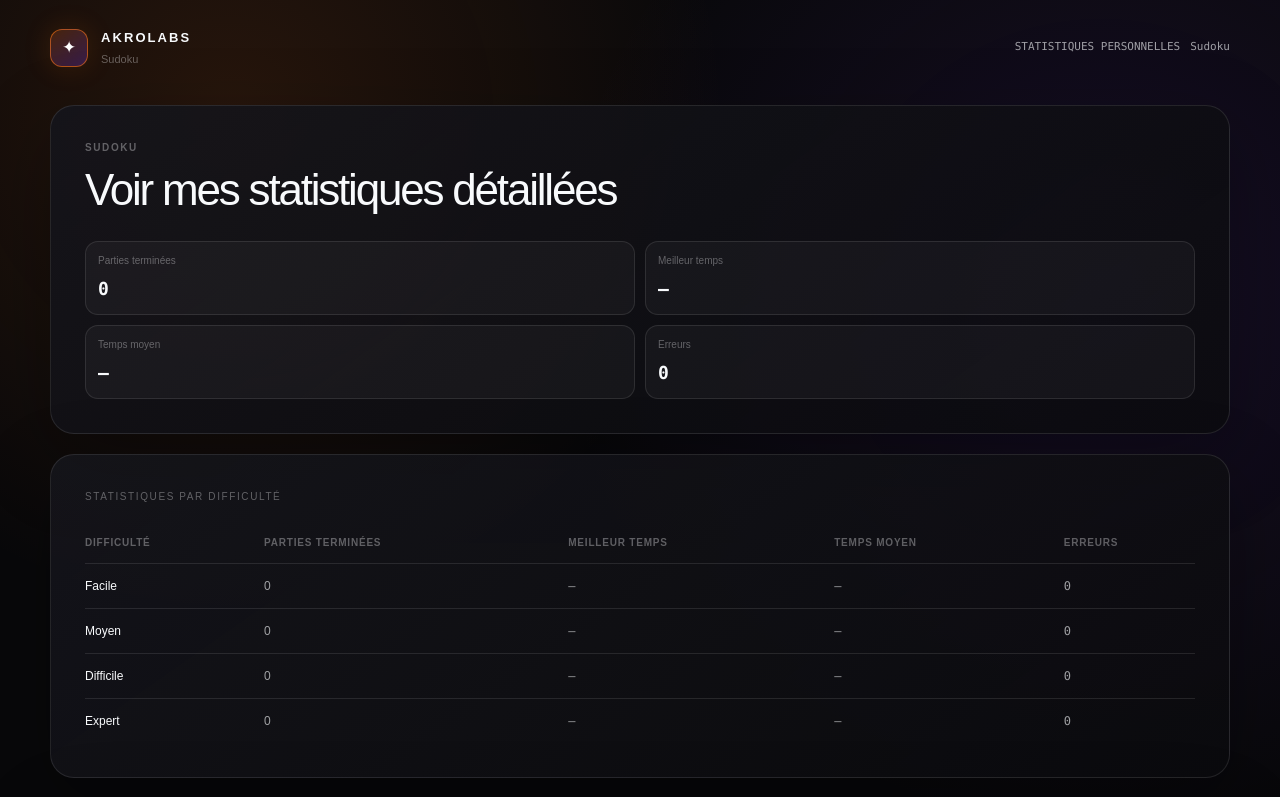
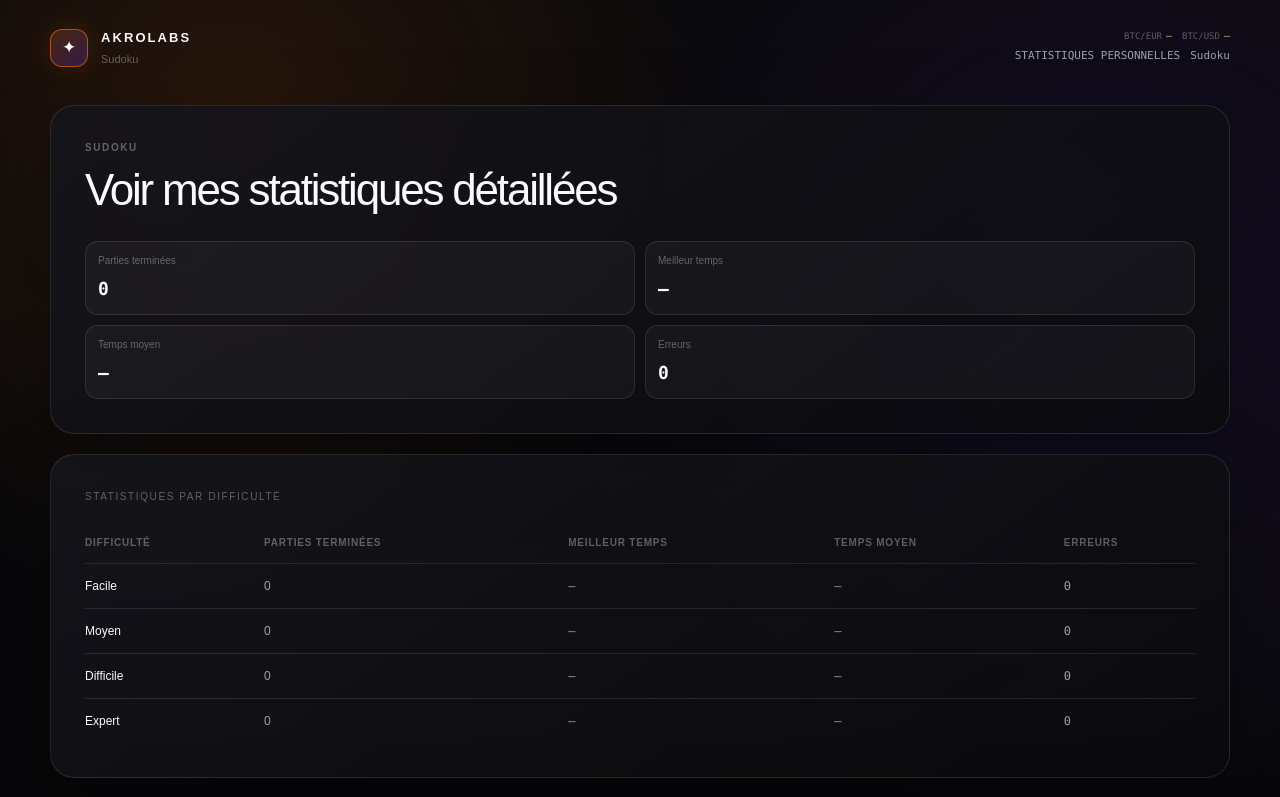
Before and after one commit to AkroDev/sudoku, a Next.js app: page /sudoku/statistiques in a window 1280 px wide. Shown: the top 797 px of the page. Built offline with nearby package versions, Linux system fonts and the light colour scheme; no server answers.

Commit message:
feat: add bitcoin prices to sudoku headers

```diff
--- a/src/app/globals.css
+++ b/src/app/globals.css
@@ -86,6 +86,12 @@ button {
 }
 
 .topbar-info {
+  display: grid;
+  justify-items: end;
+  gap: 7px;
+}
+
+.topbar-page-info {
   display: grid;
   justify-items: end;
   gap: 7px;
@@ -209,6 +215,34 @@ button {
   font-size: 9px;
   line-height: 1;
   white-space: nowrap;
+}
+
+.bitcoin-price {
+  display: flex;
+  align-items: center;
+  justify-content: flex-end;
+  gap: 10px;
+  flex-wrap: wrap;
+  color: var(--orange-soft);
+  font-family: ui-monospace, SFMono-Regular, Menlo, monospace;
+  font-size: 10px;
+  line-height: 1;
+  white-space: nowrap;
+}
+
+.bitcoin-price-item {
+  display: inline-flex;
+  align-items: baseline;
+  gap: 4px;
+}
+
+.bitcoin-price-label {
+  color: var(--text-faint);
+  font-size: 9px;
+}
+
+.bitcoin-price strong {
+  font-weight: 500;
 }
 
 .game-layout {
--- a/src/app/sudoku/hall-of-fame/page.tsx
+++ b/src/app/sudoku/hall-of-fame/page.tsx
@@ -1,6 +1,7 @@
 import type { Metadata } from 'next';
 import { parsePuzzleId } from '@/lib/sudoku';
 import HallOfFameView from '@/components/HallOfFameView';
+import BitcoinPrice from '@/components/BitcoinPrice';
 
 type HallOfFamePageProps = {
   searchParams: Promise<{ grid?: string | string[]; from?: string | string[] }>;
@@ -29,11 +30,14 @@ export default async function HallOfFamePage({ searchParams }: HallOfFamePagePro
             </div>
           </div>
         </a>
-        <div className="topbar-meta">
-          <span>HALL OF FAME</span>
-          {grid && <a className="grid-return-link" href={`/sudoku/${grid}`}>#{grid}</a>}
-          {!grid && returnGrid && <a className="grid-return-link" href={`/sudoku/${returnGrid}`}>↩ #{returnGrid}</a>}
-          {grid && <a className="grid-return-link" href={`/sudoku/hall-of-fame?from=${grid}`}>Toutes les grilles</a>}
+        <div className="topbar-page-info">
+          <BitcoinPrice />
+          <div className="topbar-meta">
+            <span>HALL OF FAME</span>
+            {grid && <a className="grid-return-link" href={`/sudoku/${grid}`}>#{grid}</a>}
+            {!grid && returnGrid && <a className="grid-return-link" href={`/sudoku/${returnGrid}`}>↩ #{returnGrid}</a>}
+            {grid && <a className="grid-return-link" href={`/sudoku/hall-of-fame?from=${grid}`}>Toutes les grilles</a>}
+          </div>
         </div>
       </header>
 
--- /dev/null
+++ b/src/components/BitcoinPrice.tsx
@@ -0,0 +1,85 @@
+'use client';
+
+import { useEffect, useState } from 'react';
+
+const KRAKEN_TICKER_URL = 'https://api.kraken.com/0/public/Ticker?pair=XXBTZEUR%2CXXBTZUSD';
+const REFRESH_INTERVAL_MS = 60_000;
+
+type TickerPair = {
+  c?: [string, ...string[]];
+};
+
+type KrakenTickerResponse = {
+  error?: string[];
+  result?: Record<string, TickerPair>;
+};
+
+type BitcoinPrices = {
+  eur: number | null;
+  usd: number | null;
+};
+
+function parseLastPrice(pair: TickerPair | undefined) {
+  const value = Number(pair?.c?.[0]);
+  return Number.isFinite(value) ? value : null;
+}
+
+function formatPrice(value: number | null, currency: 'EUR' | 'USD') {
+  if (value === null) return '—';
+
+  return new Intl.NumberFormat('fr-FR', {
+    style: 'currency',
+    currency,
+    maximumFractionDigits: 0,
+  }).format(value);
+}
+
+export default function BitcoinPrice() {
+  const [prices, setPrices] = useState<BitcoinPrices>({ eur: null, usd: null });
+
+  useEffect(() => {
+    const controller = new AbortController();
+
+    const loadPrices = async () => {
+      try {
+        const response = await fetch(KRAKEN_TICKER_URL, {
+          cache: 'no-store',
+          signal: controller.signal,
+        });
+
+        if (!response.ok) throw new Error(`Kraken responded with ${response.status}`);
+
+        const data = await response.json() as KrakenTickerResponse;
+        if (data.error?.length || !data.result) throw new Error('Kraken returned an invalid ticker response');
+
+        setPrices((current) => ({
+          eur: parseLastPrice(data.result?.XXBTZEUR) ?? current.eur,
+          usd: parseLastPrice(data.result?.XXBTZUSD) ?? current.usd,
+        }));
+      } catch {
+        // Keep the last known values so a short API outage does not make the header jump.
+      }
+    };
+
+    void loadPrices();
+    const intervalId = window.setInterval(() => void loadPrices(), REFRESH_INTERVAL_MS);
+
+    return () => {
+      controller.abort();
+      window.clearInterval(intervalId);
+    };
+  }, []);
+
+  return (
+    <div className="bitcoin-price" aria-label="Cours du Bitcoin" aria-live="polite">
+      <span className="bitcoin-price-item">
+        <span className="bitcoin-price-label">BTC/EUR</span>
+        <strong>{formatPrice(prices.eur, 'EUR')}</strong>
+      </span>
+      <span className="bitcoin-price-item">
+        <span className="bitcoin-price-label">BTC/USD</span>
+        <strong>{formatPrice(prices.usd, 'USD')}</strong>
+      </span>
+    </div>
+  );
+}
--- a/src/components/PersonalStatisticsView.tsx
+++ b/src/components/PersonalStatisticsView.tsx
@@ -9,6 +9,7 @@ import {
 } from '@/lib/statistics';
 import { DIFFICULTY_ORDER, DIFFICULTY_PROFILES } from '@/lib/sudoku';
 import { formatTime } from '@/lib/time';
+import BitcoinPrice from '@/components/BitcoinPrice';
 
 function formatOptionalTime(value: number | null) {
   return value === null ? '—' : formatTime(value);
@@ -61,9 +62,12 @@ export default function PersonalStatisticsView() {
             </div>
           </div>
         </a>
-        <div className="topbar-meta">
-          <span>STATISTIQUES PERSONNELLES</span>
-          <a className="grid-return-link" href="/">Sudoku</a>
+        <div className="topbar-page-info">
+          <BitcoinPrice />
+          <div className="topbar-meta">
+            <span>STATISTIQUES PERSONNELLES</span>
+            <a className="grid-return-link" href="/">Sudoku</a>
+          </div>
         </div>
       </header>
 
--- a/src/components/SudokuGame.tsx
+++ b/src/components/SudokuGame.tsx
@@ -26,6 +26,7 @@ import {
 } from '@/lib/public-score';
 import { formatTime } from '@/lib/time';
 import RankingRow from '@/components/RankingRow';
+import BitcoinPrice from '@/components/BitcoinPrice';
 
 type Cell = number | null;
 type Grid = Cell[][];
@@ -482,6 +483,7 @@ export default function SudokuGame({
               <span className="meta-dot">•</span>
               <span>{difficultyLabel}</span>
             </div>
+            <BitcoinPrice />
             <div className="topbar-options" aria-label="Options actives">
               {notesEnabled && <span className="topbar-option">Notes</span>}
               {highlightSame && <span className="topbar-option">Surbrillance</span>}
```
